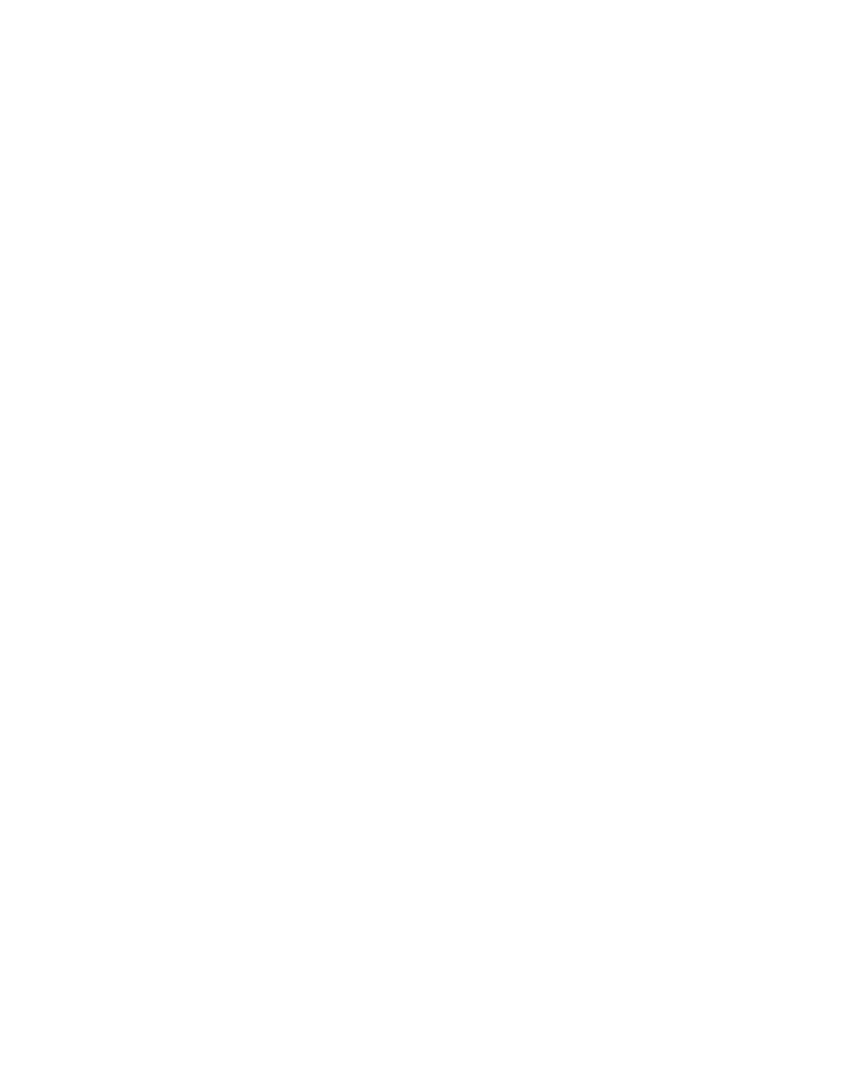
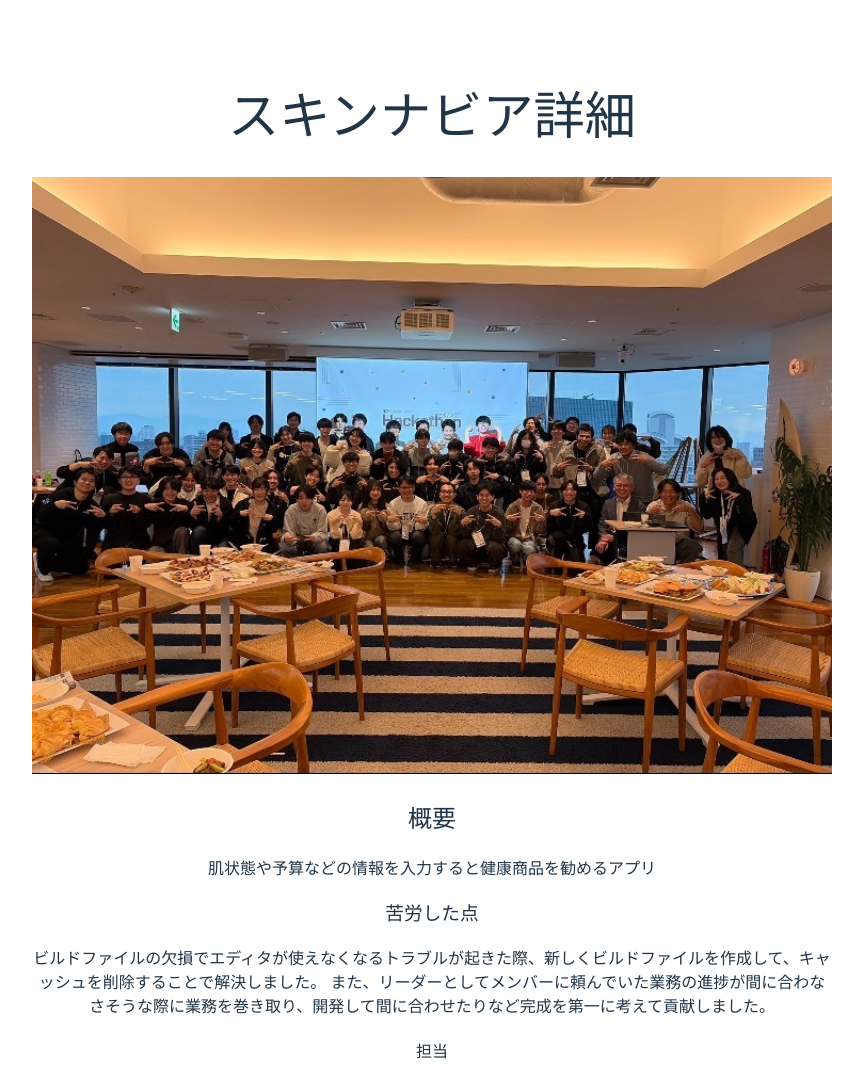
Before and after one commit to kai24-cell/Portforio, a React (Vite) app: page /skinnavia in a window 1280 px wide. Before the commit this address had no page. Shown: the top 1086 px of the page, without its empty margins (208-1071 px from the left). Before the commit the page ends 800 px from the top, so only its background shows below. Built offline with nearby package versions, Linux system fonts and the light colour scheme.

Commit message:
GDGoCハッカソンを追加した

```diff
--- a/src/App.jsx
+++ b/src/App.jsx
@@ -4,6 +4,7 @@ import ShareExPage from "./components/ShareEXpage";
 import Researchpage from "./components/Researchpage";
 import OnetapclerSoundpage from "./components/OnetapclerSoundpage";
 import YoutubeWebpage from "./components/YoutubeWebpage";
+import Skinnaviapage from "./components/Skinnaviapage";
 import "./App.css";
 
 function App() {
@@ -15,6 +16,7 @@ function App() {
         <Route path="/research" element={<Researchpage />} />
         <Route path="/onetapclersound" element={<OnetapclerSoundpage />} />
         <Route path="/youtube" element={<YoutubeWebpage />} />
+        <Route path="/skinnavia" element={<Skinnaviapage />} />
       </Routes>
     </div>
   );
--- a/src/components/OnetapclerSoundpage.jsx
+++ b/src/components/OnetapclerSoundpage.jsx
@@ -15,7 +15,9 @@ function OnetapclerSoundpage() {
         その際、なるべくシンプルなUI/UXをフロントエンド担当と相談しながら設計する連携力、
         初めて触る技術であるTensorflowの機械学習モデル構築とPydubの音声処理の情報を調べながら実装する点で苦労しました。
       </div>
-      <h4>デモ動画</h4>
+      <h4>担当</h4>
+      <p>2人チーム開発のリーダー兼バックエンドを務め、CNNモデルの構築やPydubライブラリを用いた音質処理のバックエンドを担当しました</p>
+      <h5>デモ動画</h5>
       <div style={{ position: 'relative', width: '100%', paddingBottom: '56.25%', height: 0, overflow: 'hidden' }}>
         <iframe width="560"
         height="315"
--- a/src/components/ProjectList.jsx
+++ b/src/components/ProjectList.jsx
@@ -17,7 +17,7 @@ function Projects() {
       <div className="project-card">
         <h3>ONE Tap Clear Sound</h3>
         <p>音楽ファイルをAIでタグ分けして、対応する音質処理をするアプリケーション</p>
-        <p><strong>技術スタック:</strong> Python, Pydub, Tensorflow, AzureAI</p>
+        <p><strong>技術スタック:</strong> Python(Flask), Pydub, Tensorflow, AzureAI</p>
       </div>
       </Link>
 
@@ -26,7 +26,7 @@ function Projects() {
       <div className="project-card">
         <h4>ShareEX</h4>
         <p>技術レポートを投稿/共有するためのプラットフォームアプリ</p>
-        <p><strong>技術スタック:</strong> Java, PostgreSQL, HTML/CSS, JavaScript</p>
+        <p><strong>技術スタック:</strong> Java(Spring Boot), PostgreSQL, HTML/CSS, JavaScript</p>
       </div>
       </Link>
 
@@ -35,7 +35,15 @@ function Projects() {
       <div className="project-card">
         <h5>Youtube official site</h5>
         <p>自身のYouTube公式サイト</p>
-        <p><strong>技術スタック:</strong>Java, Tomcat, AWS(EC2, RDS), MySQL, AWS(EC2, RDS), HTML/CSS, JavaScript</p>
+        <p><strong>技術スタック:</strong>Java(Tomcat), AWS(EC2, RDS), MySQL, AWS(EC2, RDS), HTML/CSS, JavaScript</p>
+      </div>
+      </Link>
+      {/*プロジェクト 5:  */}
+      <Link to="/skinnavia" style={{ textDecoration: 'none', color: 'inherit' }}>
+      <div className="skinnavia">
+        <h6>スキンナビア</h6>
+        <p>健康商品のレコメンドアプリ</p>
+        <p><strong>技術スタック</strong>Java(Spring Boot), Python(FastAPI), HTML/CSS, JavaScript</p>
       </div>
       </Link>
     </section>
--- /dev/null
+++ b/src/components/Skinnaviapage.jsx
@@ -0,0 +1,30 @@
+import { Link } from "react-router-dom"; // リンク機能を使うため
+import SkinnaviaImage from "../assets/Skinnaviasample1.jpg";
+function Skinnaviapage() {
+  return (
+    <div style={{ maxWidth: '800px', margin: '0 auto', padding: '20px' }}>
+      <h1>スキンナビア詳細</h1>
+      <img src={SkinnaviaImage} alt="サイト" style={{ width: '100%' }} />
+      <h2>概要</h2>
+      <p>肌状態や予算などの情報を入力すると健康商品を勧めるアプリ</p>
+
+      <h3>苦労した点</h3>
+      <p>ビルドファイルの欠損でエディタが使えなくなるトラブルが起きた際、新しくビルドファイルを作成して、キャッシュを削除することで解決しました。
+        また、リーダーとしてメンバーに頼んでいた業務の進捗が間に合わなさそうな際に業務を巻き取り、開発して間に合わせたりなど完成を第一に考えて貢献しました。</p>
+      <h4>担当</h4>
+      <p>4人チームのリーダー兼テストコードエンジニアを務め、設計と進捗管理、単体テスト、結合テスト、Linux上での負荷テスト(100人に1000回アクセスさせて落ちないか)などを担当しました</p>
+    <div style={{ position: 'relative', width: '100%', paddingBottom: '56.25%', height: 0, overflow: 'hidden' }}>
+        <iframe width="315" height="576"
+        src="https://www.youtube.com/embed/61xIfB3TlWs"
+        title="【チームVertex】GDGoCハッカソン" frameborder="0"
+        allow="accelerometer; autoplay; clipboard-write; encrypted-media; gyroscope; picture-in-picture; web-share"
+        referrerpolicy="strict-origin-when-cross-origin" allowfullscreen></iframe>
+
+    </div>
+      {/* ホームに戻るボタン */}
+      <Link to="/">← ホームに戻る</Link>
+    </div>
+  );
+}
+
+export default Skinnaviapage;
```
Also changed, not shown: src/assets/Skinnaviasample1.jpg (added), src/components/ShareEXpage.jsx (line endings or trailing spaces), 1 other file (tests, documents, lock files or other folders).
